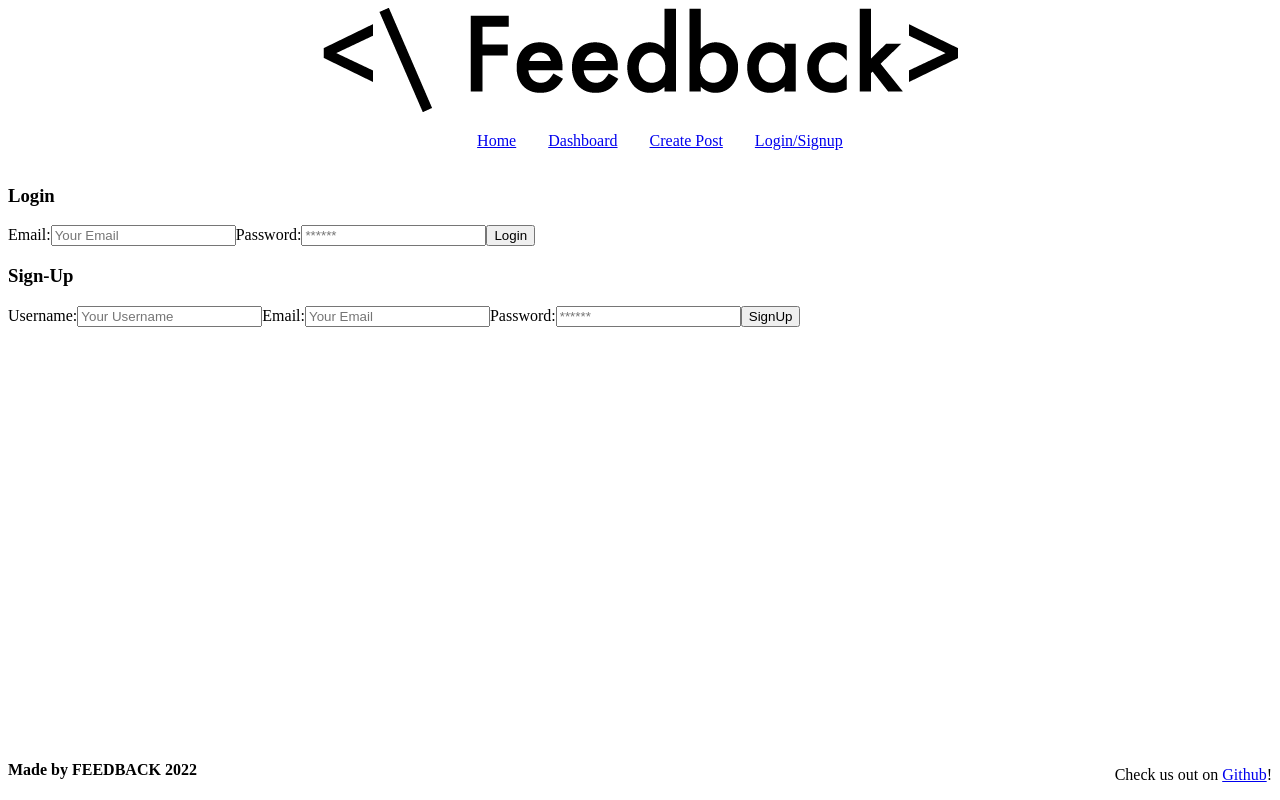
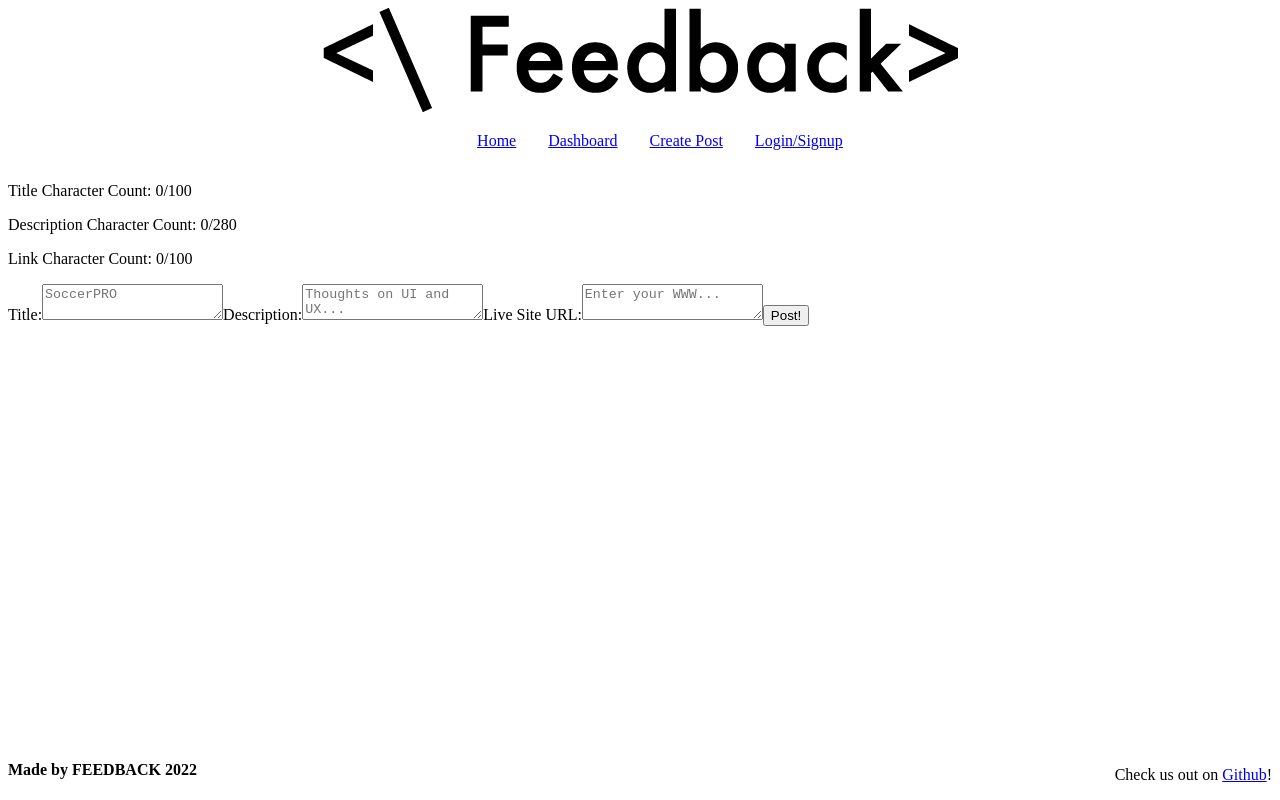
Before and after one commit to Jillium/FEEDback, a React (Create React App) app in the folder client/: page /createpost in a window 1280 px wide. Before the commit this address led to /login. Built offline with nearby package versions, Linux system fonts and the light colour scheme.

Commit message:
trying to get modal

```diff
--- a/client/src/App.jsx
+++ b/client/src/App.jsx
@@ -41,9 +41,10 @@ function App() {
   const loggedIn = Auth.loggedIn();
   //console.log(user);
   //console.log(Auth.getProfile());
+  var username = '';
   if (loggedIn) {
     console.log('You are in');
-    //console.log(Auth.getProfile());
+    username = Auth.getProfile().data.username;
   } else {
     console.log('You are still out');
   }
@@ -58,7 +59,7 @@ function App() {
               <Link to="/">Home</Link>
             </li>
             <li className='nav-item'>
-              <Link to="/dashboard">Dashboard</Link>
+              <Link to='/dashboard'>Dashboard</Link>
             </li>
             <li className='nav-item'>
               <Link to='/createpost'>Create Post</Link>
--- a/client/src/pages/CreatePost.jsx
+++ b/client/src/pages/CreatePost.jsx
@@ -5,47 +5,44 @@ import { Redirect, useParams } from 'react-router-dom';
 import Auth from '../utils/auth';
 
 const PostForm = () => {
-    const [postBody, setBody] = useState('');
-    const [title, setTitle] = useState('');
-    const [postLink, setPostLink] = useState('');
-    const [characterCount, setCharacterCount] = useState(0);
-    const [redirectFlag, setRedirectFlag] = useState(false);
+    // Store limit of text inputs
+    const characterLimit = {
+        title: 100,
+        postBody: 280,
+        postLink: 100
+    }
+    // State for postForm input
+    const [postFormState, setPostFormState] = useState(
+        {
+            title: '',
+            postBody: '',
+            postLink: ''
+        }
+    );
+    // State for keep character counts
+    const [characterCountState, setCharacterCountState] = useState(
+        {
+            title: 0,
+            postBody: 0,
+            postLink: 0
+        }
+    );
     const [addPost, { error }] = useMutation(ADD_POST);
 
     const loggedIn = Auth.loggedIn();
-    if (!loggedIn) {
-        return <Redirect to="/login" />;
-    } else {
-        if (redirectFlag) {
-            return <Redirect to="/dashboard" />;
-        }
-    }
-
-
 
     // update state based on form input changes
-    const handleTitleChange = (event) => {
-        if (event.target.value.length <= 280) {
-            setTitle(event.target.value);
-            setCharacterCount(event.target.value.length);
-        }
-    };
-
-    const handleBodyChange = (event) => {
-        if (event.target.value.length <= 280) {
-
-            setBody(event.target.value);
-
-
-            setCharacterCount(event.target.value.length);
-        }
-    };
-
-    const handlePostLinkChange = (event) => {
-        if (event.target.value.length <= 280) {
-            setPostLink(event.target.value);
-
-            setCharacterCount(event.target.value.length);
+    const handlePostFormChange = (event) => {
+        const { name, value } = event.target;
+        if (value.length <= characterLimit[name]) {
+            setPostFormState({
+                ...postFormState,
+                [name]: value,
+            });
+            setCharacterCountState({
+                ...characterCountState,
+                [name]: value.length,
+            });
         }
     };
 
@@ -56,23 +53,24 @@ const PostForm = () => {
         let username = '';
         if (loggedIn) {
             username = Auth.getProfile().data.username;
-        } else {
-            username = '';
         }
 
         try {
-
             await addPost({
-                variables: { username, title, postBody, postLink },
+                variables: { username, ...postFormState },
+            });
+            // clear form value
+            setPostFormState({
+                title: '',
+                postBody: '',
+                postLink: ''
+            });
+            setCharacterCountState({
+                title: 0,
+                postBody: 0,
+                postLink: 0
             });
 
-            // clear form value
-            setBody('');
-            setTitle('');
-            setPostLink('')
-            setCharacterCount(0);
-
-            // Auth.getProfile().data.username
             //return <Redirect to="/dashboard" />;
             return window.location.assign('/dashboard');
 
@@ -85,10 +83,22 @@ const PostForm = () => {
     return (
         <div>
             <p
-                className={`m-0 ${characterCount === 280 || error ? 'text-error' : ''}`}
+                className={`m-0 ${characterCountState.title === characterLimit.title || error ? 'text-error' : ''}`}
             >
-                Character Count: {characterCount}/280
-                {error && <span className="ml-2">Something went wrong...</span>}
+                Title Character Count: {characterCountState.title}/{characterLimit.title}
+                {error && <span className="ml-2">Title is too long...</span>}
+            </p>
+            <p
+                className={`m-0 ${characterCountState.postBody === characterLimit.postBody || error ? 'text-error' : ''}`}
+            >
+                Description Character Count: {characterCountState.postBody}/{characterLimit.postBody}
+                {error && <span className="ml-2">Description is too long...</span>}
+            </p>
+            <p
+                className={`m-0 ${characterCountState.postLink === characterLimit.postLink || error ? 'text-error' : ''}`}
+            >
+                Link Character Count: {characterCountState.postLink}/{characterLimit.postLink}
+                {error && <span className="ml-2">Link is too long...</span>}
             </p>
             <form
                 className="flex-row justify-center justify-space-between-md align-stretch"
@@ -96,25 +106,28 @@ const PostForm = () => {
             >
                 <label>Title:</label>
                 <textarea
+                    name="title"
                     placeholder="SoccerPRO"
-                    value={title}
+                    value={postFormState.title}
                     className="form-input col-12 col-md-9"
-                    onChange={handleTitleChange}
+                    onChange={handlePostFormChange}
                 ></textarea>
 
                 <label>Description:</label>
                 <textarea
+                    name="postBody"
                     placeholder="Thoughts on UI and UX..."
-                    value={postBody}
+                    value={postFormState.postBody}
                     className="form-input col-12 col-md-9"
-                    onChange={handleBodyChange}
+                    onChange={handlePostFormChange}
                 ></textarea>
                 <label>Live Site URL:</label>
                 <textarea
+                    name="postLink"
                     placeholder="Enter your WWW..."
-                    value={postLink}
+                    value={postFormState.postLink}
                     className="form-input col-12 col-md-9"
-                    onChange={handlePostLinkChange}
+                    onChange={handlePostFormChange}
                 ></textarea>
                 <button className="btn col-12 col-md-3" type="submit">
                     Post!
--- a/client/src/pages/Login.jsx
+++ b/client/src/pages/Login.jsx
@@ -7,6 +7,7 @@ import Auth from '../utils/auth';
 const Login = (props) => {
   const [loginFormState, setLoginFormState] = useState({ email: '', password: '' });
   const [signUpFormState, setSignUpFormState] = useState({ username: '', email: '', password: '' });
+  const [errorDisplayState, setErrorDisplayState] = useState({ message: '', show: false });
 
   const [login, { loginData }] = useMutation(LOGIN_MUTATION);
   const [addUser, { signUpData }] = useMutation(ADD_USER);
@@ -37,6 +38,7 @@ const Login = (props) => {
       const { data } = await login({
         variables: { ...loginFormState },
       });
+      // console.log(data);
       Auth.login(data.login.token);
     } catch (e) {
       console.error(e);
@@ -56,7 +58,15 @@ const Login = (props) => {
       const { data } = await addUser({
         variables: { ...signUpFormState },
       });
-      Auth.login(data.addUser.token);
+      console.log(data);
+      if (data.addUser.errorMessage == '') {
+        Auth.login(data.addUser.token);
+      } else {
+        setErrorDisplayState({
+          message: data.addUser.errorMessage,
+          show: true
+        });
+      }
     } catch (e) {
       console.error(e);
     }
@@ -66,6 +76,27 @@ const Login = (props) => {
       email: '',
       password: ''
     });
+  };
+
+  const Modal = ({ handleClose, show, children }) => {
+    const showHideClassName = show ? "modal display-block" : "modal display-none";
+
+    return (
+      <div className={showHideClassName}>
+        <section className="modal-main">
+          {children}
+          <button onClick={handleClose}>Close</button>
+        </section>
+      </div>
+    );
+  };
+
+  const showModal = () => {
+    setErrorDisplayState({ ...errorDisplayState, show: true });
+  };
+
+  const hideModal = () => {
+    setErrorDisplayState({ ...errorDisplayState, show: false });
   };
 
   // useEffect((props) => {
@@ -150,6 +181,10 @@ const Login = (props) => {
               </button>
       </form>
 
+      <Modal show={errorDisplayState.show} handleClose={hideModal}>
+          <p>{errorDisplayState.message}</p>
+      </Modal>
+
 
     </div>
   );
```
Also changed, not shown: 1 other file (tests, documents, lock files or other folders).
